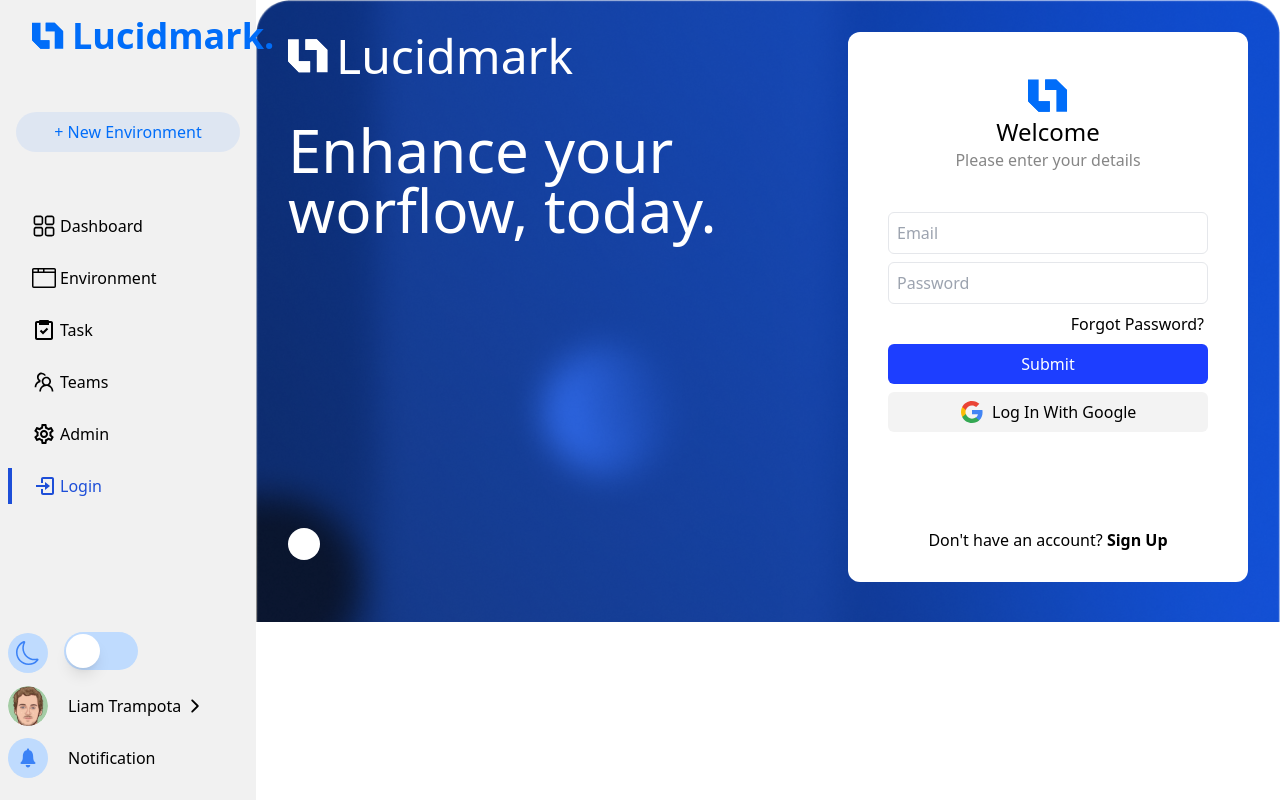
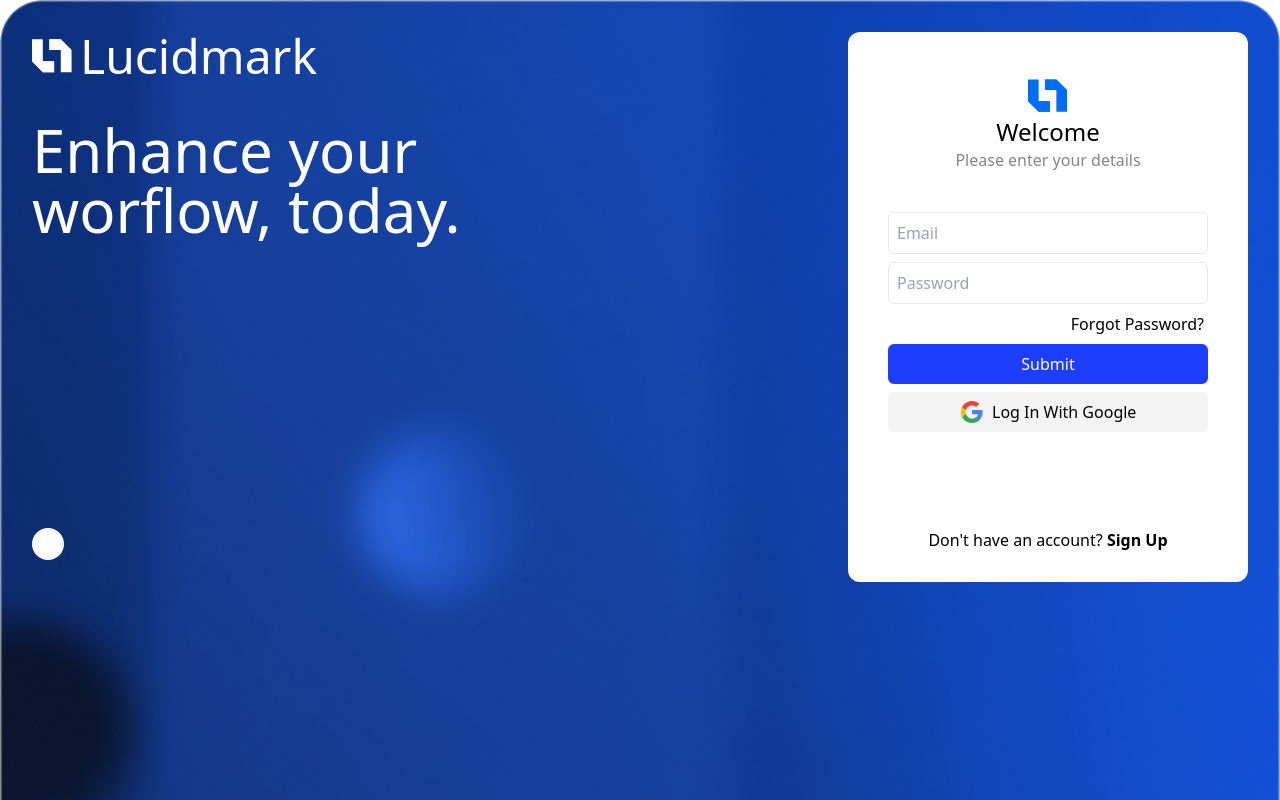
Before and after one commit to alimurdipu/feedback-management-client, a React (Vite) app: page /login in a window 1280 px wide. Built offline with nearby package versions, Linux system fonts and the light colour scheme.

Commit message:
shared fix

```diff
--- a/src/Pages/Login/Login.jsx
+++ b/src/Pages/Login/Login.jsx
@@ -1,5 +1,5 @@
 import React from 'react'
-import {bglogin, mainImg, google, whitelogo} from '../../assets/images/Images'
+import { mainImg, google, whitelogo} from '../../assets/images/Images'
 import { useForm } from 'react-hook-form';
 
 const Login = () => {
@@ -9,7 +9,7 @@
   console.log(errors);
 
   return (
-    <div className='md:flex justify-between bg-bg-login w-80 md:w-full bg-cover p-8'>
+    <div className='md:flex justify-between bg-bg-login h-screen md:w-full bg-cover p-8'>
      <div className='space-y-10'>
         <div className='flex gap-2 items-center'>
         <img className='md:w-10 md:h-10 w-4 h-4' src={whitelogo} alt="" />
--- a/src/Shared/SharedLeft.jsx
+++ b/src/Shared/SharedLeft.jsx
@@ -73,7 +73,7 @@
       <div
         className={`${
           isDark
-            ? "w-full lg:w-64 bg-black text-[#006DF9] h-[calc(100vh-100px)] overflow-y-auto"
+            ? "w-full lg:w-64 bg-black text-[#006DF9]"
             : "w-full lg:w-64 md:min-h-screen bg-[#F1F1F1] relative"
         }`}
       >
@@ -99,7 +99,7 @@
                 className={({ isActive }) =>
                   isActive
                     ? "flex items-center gap-1 w-60 py-1.5 px-5 font-medium text-start  text-blue-700 md:border-l-4 border-blue-700"
-                    : "flex items-center gap-1 w-60 py-1.5 px-5 font-medium text-start md:border-l-4 border-l-[#F1F1F1] "
+                    : "flex items-center gap-1 w-60 py-1.5 px-5 font-medium text-start md:border-l-4 border-l-transparent "
                 }
               >
                 <p className="text-2xl">{data.icon}</p>
--- a/src/main.jsx
+++ b/src/main.jsx
@@ -2,12 +2,31 @@
 import ReactDOM from 'react-dom/client'
 import './index.css'
 import {
-  RouterProvider,
+  BrowserRouter,
+  Route,
+  RouterProvider, Routes,
 } from "react-router-dom";
-import { router } from './Routes/Routes';
+// import { router } from './Routes/Routes';
+import Main from './Layout/Main';
+import Dashboard from './Pages/Dashboard/Dashboard';
+import Environment from './Pages/Environment/Environment';
+import Team from './Pages/Team/Team';
+import Task from './Pages/Task/Task';
+import Login from './Pages/Login/Login';
+import FirstPage from './Pages/FirstPage/FirstPage';
 
 ReactDOM.createRoot(document.getElementById('root')).render(
-  <React.StrictMode>
-    <RouterProvider router={router} />
-  </React.StrictMode>,
+<BrowserRouter>
+      <Routes>
+        <Route path="/" element={<Main/>}>
+          <Route index element={<Dashboard />} />
+          <Route path="dashboard" element={<Dashboard />} />
+          <Route path="environment" element={<Environment />} />
+          <Route path="team" element={<Team />} />
+          <Route path="task" element={<Task />} />
+          <Route path="admin" element={<FirstPage />} />
+        </Route>
+          <Route path="login" element={<Login />} />
+      </Routes>
+    </BrowserRouter>
 )
```
Also changed, not shown: src/Routes/Routes.jsx (+55 -41 lines).
